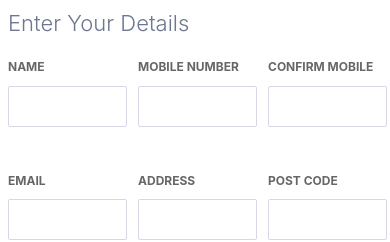
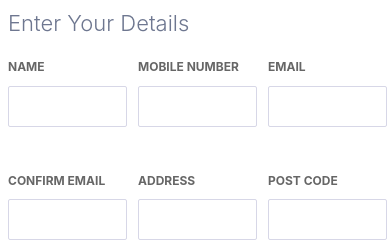
Before and after one commit to ryfprivate/pizza-creator-client, a React app: page / in a window 390 px wide. Shown: the top 242 px of the page. Built offline with nearby package versions, Linux system fonts and the light colour scheme; the HTML template or start-up script is replaced by a standard one.

Commit message:
Removed confirmMobile added confirmEmail

```diff
--- a/src/components/DetailsForm/DetailsForm.jsx
+++ b/src/components/DetailsForm/DetailsForm.jsx
@@ -12,9 +12,9 @@ export default class DetailsForm extends React.Component {
   render() {
     const { data, onDataChange, dirty } = this.props;
 
-    const confirmMobileValidationMessage = getValidationMessageForConfirmMobile(
-      data.confirmMobile,
-      data.mobile
+    const confirmEmailValidationMessage = getValidationMessageForConfirmEmail(
+      data.confirmEmail,
+      data.email
     );
 
     return (
@@ -36,20 +36,20 @@ export default class DetailsForm extends React.Component {
           validationMessage={getValidationMessageForMobile(data.mobile)}
         />
         <Input
-          label="Confirm Mobile"
-          value={data.confirmMobile}
-          formDirty={dirty}
-          validate={!confirmMobileValidationMessage}
-          onChange={value => onDataChange('confirmMobile', value)}
-          validationMessage={confirmMobileValidationMessage}
-        />
-        <Input
           label="Email"
           value={data.email}
           formDirty={dirty}
           validate={!getValidationMessageForEmail(data.email)}
           onChange={value => onDataChange('email', value)}
           validationMessage={getValidationMessageForEmail(data.email)}
+        />
+        <Input
+          label="Confirm Email"
+          value={data.confirmEmail}
+          formDirty={dirty}
+          validate={!confirmEmailValidationMessage}
+          onChange={value => onDataChange('confirmEmail', value)}
+          validationMessage={confirmEmailValidationMessage}
         />
         <Input
           label="Address"
@@ -106,21 +106,21 @@ function getValidationMessageForEmail(email) {
   return '';
 }
 
+function getValidationMessageForConfirmEmail(confirmEmail, email) {
+  if (!confirmEmail) {
+    return 'Please enter your Confirm Email';
+  }
+
+  if (confirmEmail !== email) {
+    return 'The Confirm Email is not same as email';
+  }
+
+  return '';
+}
+
 function validateMobile(mobile) {
   var re = /^04\d{8}$/;
   return re.test(String(mobile).toLowerCase());
-}
-
-function getValidationMessageForConfirmMobile(confirmMobile, mobile) {
-  if (!confirmMobile) {
-    return 'Please enter your Confirm Mobile';
-  }
-
-  if (confirmMobile !== mobile) {
-    return 'The Confirm Mobile is not same as Mobile Number';
-  }
-
-  return '';
 }
 
 function getValidationMessageForMobile(mobile) {
```
